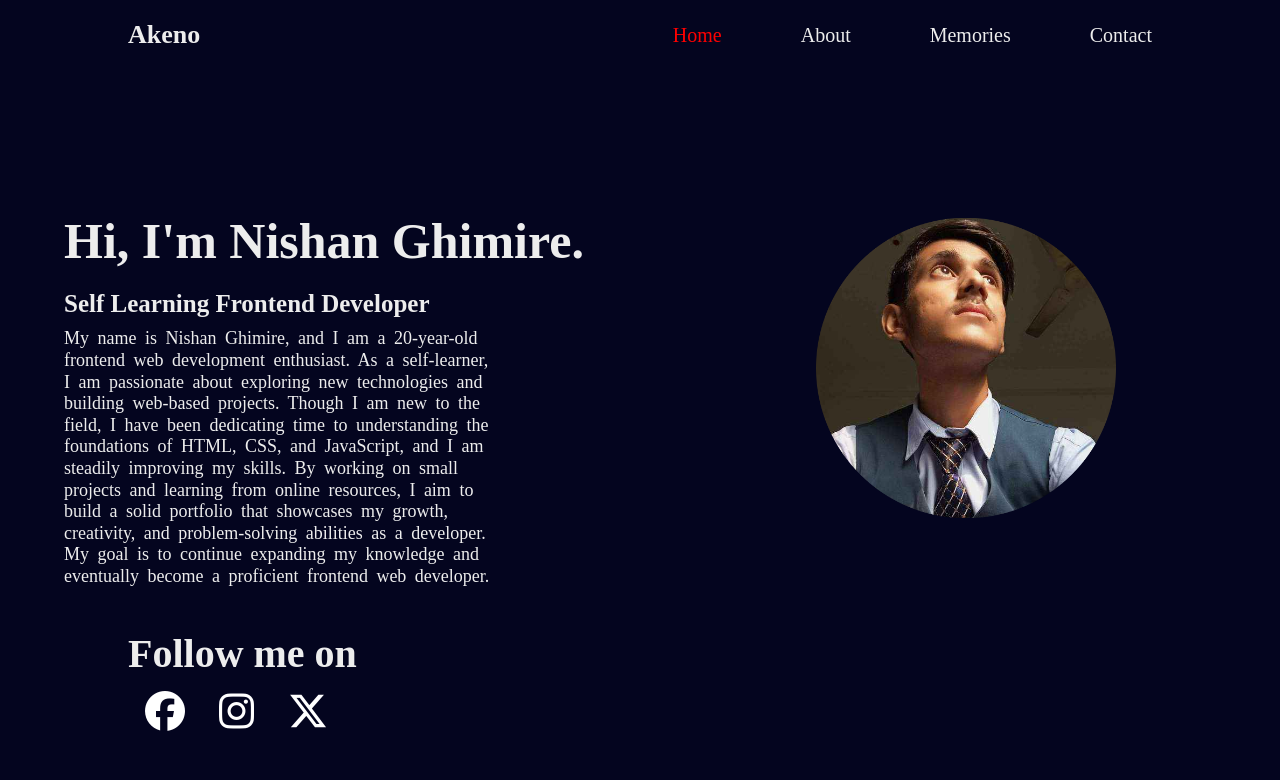
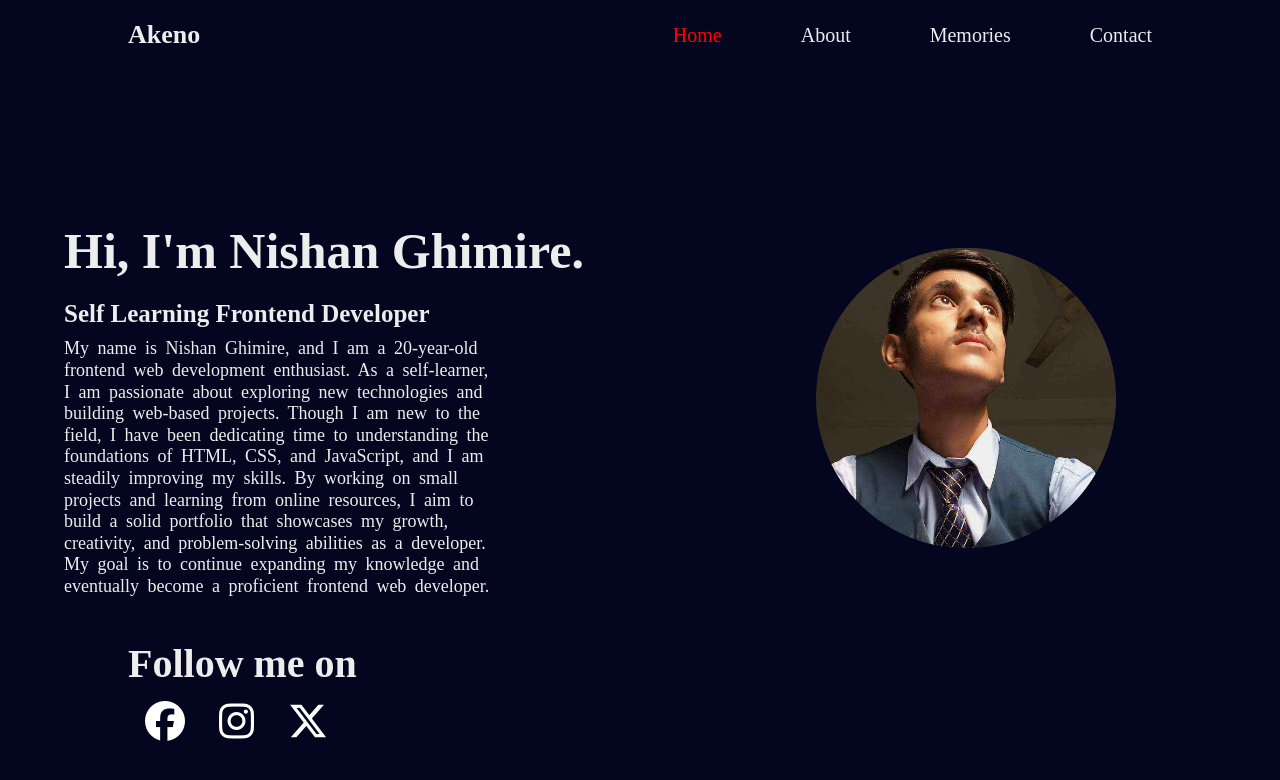
Before and after one commit to Nishan-Ghimirey/Personal-Portfolio-, a plain HTML site: page index.html in a window 1280 px wide. Drawn offline with Linux system fonts and the light colour scheme.

Commit message:
had a little issue, which is fixed

```diff
--- a/style.css
+++ b/style.css
@@ -9,6 +9,7 @@ body {
 }
 
 .header {
+    position: absolute;
     top: 0;
     left: 0;
     padding: 20px 10%;
@@ -47,7 +48,7 @@ body {
 .home {
     display: flex;
     align-items: center;
-    height: 80vh;
+    height: 100vh;
     padding: 0 5%;
 }
 
@@ -74,7 +75,7 @@ body {
 }
 
 .media {
-    margin-top: -10vh;
+    margin-top: -20vh;
 }
 
 .media h1 {
@@ -251,7 +252,6 @@ body {
     color: white;
     margin-right: 100px;
     padding: 0;
-    margin-top: -5vh;
 }
 
 .memory h1 {
```
Also changed, not shown: contact.html (+1 -1 lines).
